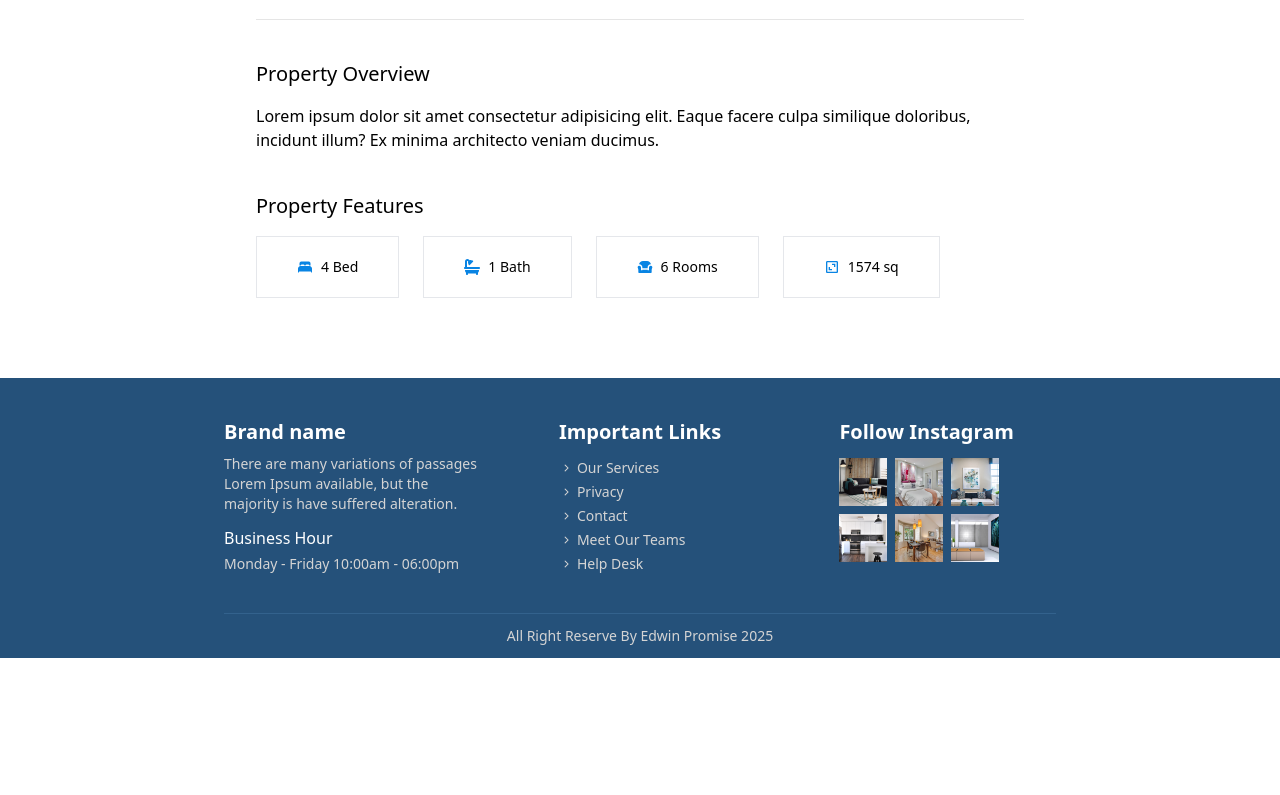
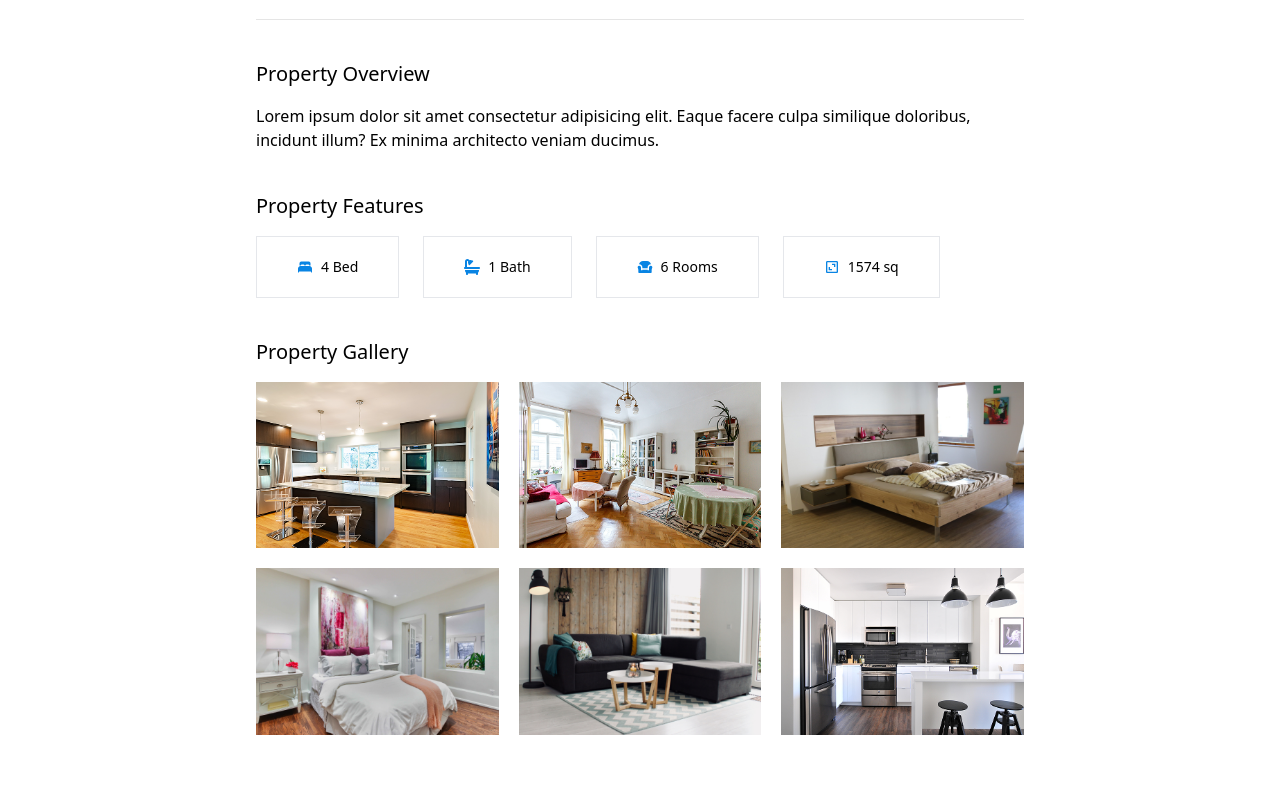
Before and after one commit to Promzy004/real-estate, a React (Vite) app: page /property-details/1 in a window 1280 px wide. Shown: the part 798-1593 px from the top of the page. Before the commit the page ends 1456 px from the top, so only its background shows below. Built offline with nearby package versions, Linux system fonts and the light colour scheme.

Commit message:
property gallery added

```diff
--- a/src/pages/propertyDetails.jsx
+++ b/src/pages/propertyDetails.jsx
@@ -98,6 +98,17 @@ const PropertyDetails = () => {
                                         </span>
                                     </div>
                                 </div>
+
+                                {prop.gallery && (
+                                    <div className="flex flex-col gap-4">
+                                        <h3 className="md:text-xl text-lg font-medium">Property Gallery</h3>
+                                        <div className="grid grid-cols-3 sm:gap-5 gap-3">
+                                            {prop.gallery.map((gal, index) => {
+                                                return <img onClick={() => handleShowImage(gal)} key={index} src={gal} alt="property images" className=" hover:border-2 hover:p-[2px] hover:border-primaryColor hover:scale-110" />
+                                            })}
+                                        </div>
+                                    </div>
+                                )}
                             </div>
                         ))
                     :
```
